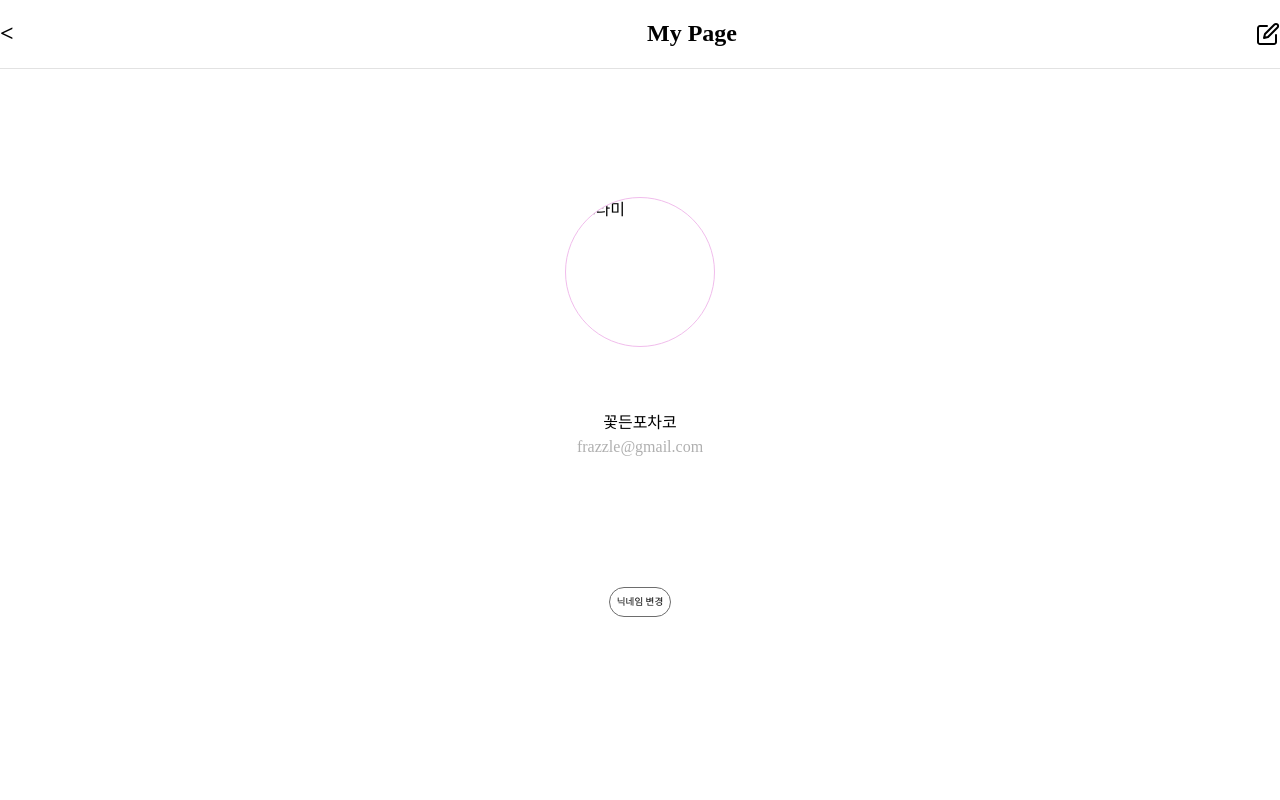
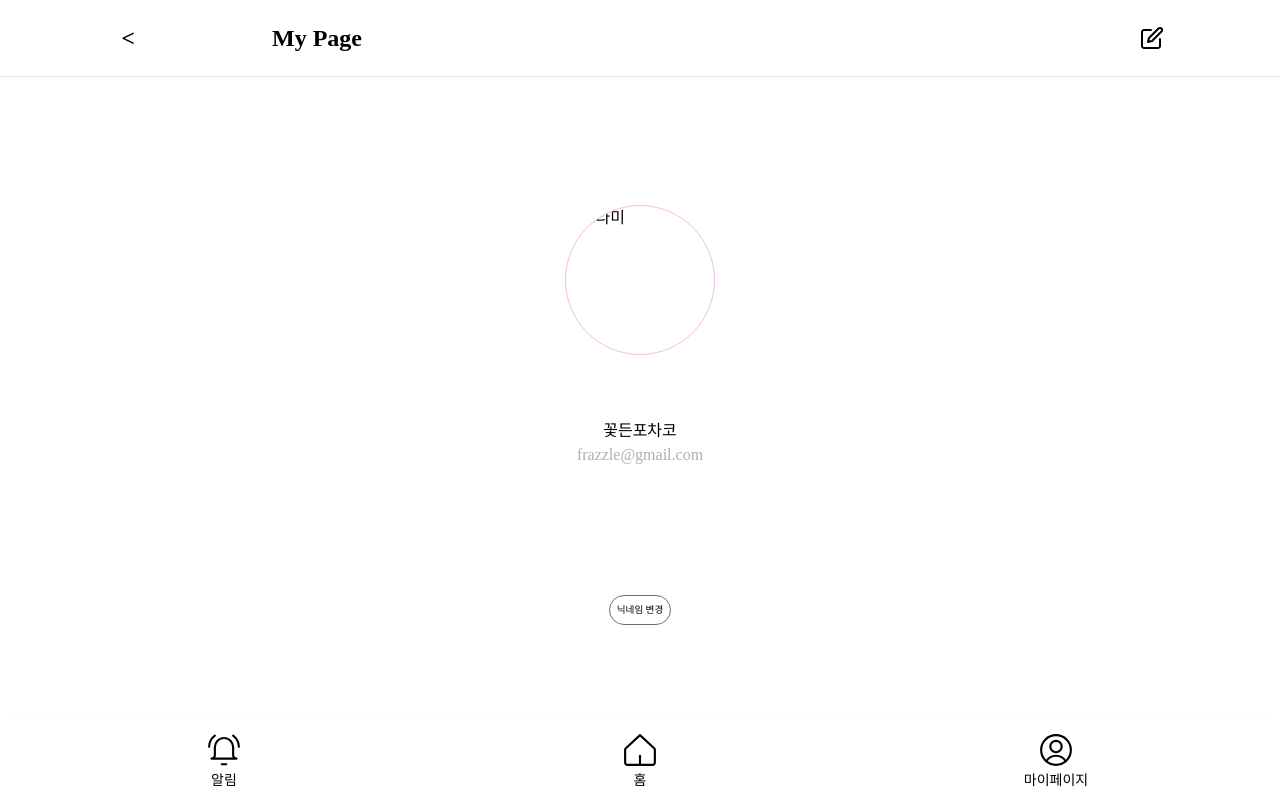
Before and after one commit to Frame-Puzzle/frontend, a React (Vite) app in the folder frontend/: page /mypage in a window 1280 px wide. Shown: the top 800 px of the page. Built offline with nearby package versions, Linux system fonts and the light colour scheme; no server answers; a web font is replaced by a local one.

Commit message:
[CHORE][FE][현영] nav, header bar tailwind 적용 제거 및 css 적용

```diff
--- a/frontend/src/components/common/MainHeader.css
+++ b/frontend/src/components/common/MainHeader.css
@@ -1,34 +1,41 @@
 .header {
   display: flex;
   align-items: center;
-  /* 임시 패딩 */
-  padding: 20px 0px;
+  padding: 20px 0;
   border-bottom: 1px solid rgb(226, 226, 226);
   justify-content: space-between;
 }
 
-.header_prev {
+.header_prev,
+.header_title,
+.header_icon {
+  display: flex;
+  align-items: center;
   color: #000;
   font-size: 24px;
-  font-style: normal;
   font-weight: 600;
-  line-height: 27.668px; /* 115.283% */
-  width: 10%;
-  /* font-size: 25px; */
-  justify-content: flex-start;
+}
+
+.header_prev {
+  cursor: pointer;
+  justify-content: center;
+  width: 20%;
+  text-align: center;
 }
 
 .header_title {
-  color: #000;
-  font-size: 24px;
-  font-style: normal;
-  font-weight: 600;
-  line-height: 27.668px; /* 115.283% */
-  justify-content: center;
+  justify-content: flex-start;
+  width: 60%;
+  padding-left: 1rem;
 }
 
 .header_icon {
-  background-color: white;
-  width: 24px;
-  justify-content: flex;
+  justify-content: center;
+  width: 20%;
+  text-align: center;
 }
+
+.header_icon img {
+  width: 24px; /* 텍스트 크기와 동일하게 설정 */
+  height: 24px; /* 텍스트 크기와 동일하게 설정 */
+}
--- a/frontend/src/components/common/MainNav.css
+++ b/frontend/src/components/common/MainNav.css
@@ -1,5 +1,45 @@
+.footer {
+  width: 100%;
+  padding: 1rem; /* 상대적 패딩 단위 사용 */
+  background-color: white;
+  box-shadow: 0 4px 6px rgba(0, 0, 0, 0.1);
+  display: flex;
+  justify-content: center; /* 가운데 정렬 */
+  align-items: center;
+  position: fixed;
+  bottom: 0;
+  left: 0;
+  height: 10vh; /* 높이의 10% */
+}
+
+.nav-item {
+  display: flex;
+  flex-direction: column;
+  justify-content: center;
+  align-items: center;
+  position: relative;
+  cursor: pointer;
+  width: 33%;
+  margin: 0 1.5vw; /* 화면 너비 상대적 마진 */
+}
+
+.icon-container {
+  display: flex;
+  justify-content: center;
+  align-items: center;
+  width: 15vw; /* 화면 너비의 15%를 차지 */
+  height: 5vh; /* 화면 높이의 5%를 차지 */
+}
+
+.icon {
+  width: 2rem; /* 상대적 단위로 아이콘 크기 조정 */
+  height: 2rem;
+}
+
 .footer-element {
-  font-size: 10px;
-  padding-top: 5px;
-  /* white-space: nowrap; */
+  text-align: center;
+  color: black;
+  font-size: 0.875rem;
+  font-weight: 400;
+  white-space: nowrap;
 }
--- a/frontend/src/components/common/MainNav.jsx
+++ b/frontend/src/components/common/MainNav.jsx
@@ -5,53 +5,27 @@ import MyPageIcon from "../../assets/icon/nav-mypage.svg";
 import "./MainNav.css";
 
 const MainNav = () => {
-
   const nav = useNavigate();
 
   return (
-    <footer
-      className={`w-full h-full p-10 bg-white shadow flex justify-between items-center bottom-0 left-0`}
-    >
-      <div
-        className="w-[30px] h-[30px] flex flex-col justify-center items-center relative cursor-pointer"
-        onClick={() => nav("/notification")}
-      >
-        <img
-          src={AlarmIcon}
-          alt="Notification"
-          className="w-[27.86px] h-[27.86px]"
-        />
-        <div
-          className={`text-center text-black text-sm font-normal footer-element`}
-        >
-          알림
+    <footer className="footer">
+      <div className="nav-item" onClick={() => nav("/notification")}>
+        <div className="icon-container">
+          <img src={AlarmIcon} alt="Notification" className="icon" />
         </div>
+        <div className="footer-element">알림</div>
       </div>
-      <div
-        className="w-[30px] h-[30px] flex flex-col justify-center items-center relative cursor-pointer"
-        onClick={() => nav("/home")}
-      >
-        <img src={HomeIcon} alt="Home" className="w-[27.86px] h-[27.86px]" />
-        <div
-          className={`text-center text-black text-sm font-normal footer-element`}
-        >
-          홈
+      <div className="nav-item" onClick={() => nav("/home")}>
+        <div className="icon-container">
+          <img src={HomeIcon} alt="Home" className="icon" />
         </div>
+        <div className="footer-element">홈</div>
       </div>
-      <div
-        className="w-[30px] h-[30px] flex flex-col justify-center items-center relative cursor-pointer"
-        onClick={() => nav("/mypage")}
-      >
-        <img
-          src={MyPageIcon}
-          alt="MyPage"
-          className="w-[27.86px] h-[27.86px]"
-        />
-        <div
-          className={`text-center text-black text-sm font-normal whitespace-nowrap footer-element`}
-        >
-          마이페이지
+      <div className="nav-item" onClick={() => nav("/mypage")}>
+        <div className="icon-container">
+          <img src={MyPageIcon} alt="MyPage" className="icon" />
         </div>
+        <div className="footer-element">마이페이지</div>
       </div>
     </footer>
   );
```
